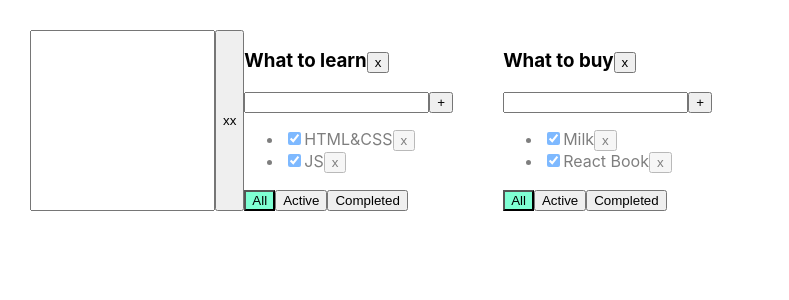
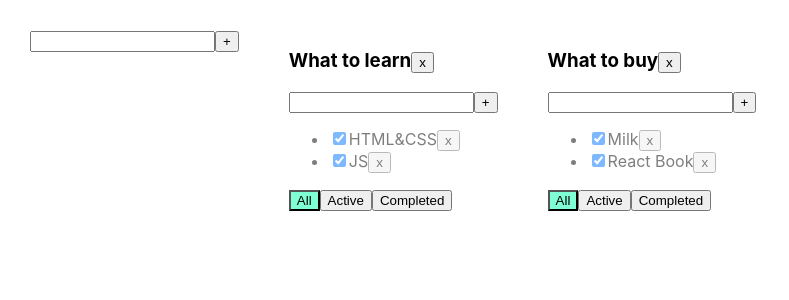
Before and after one commit to Alexispd7/TD6, a React (Create React App) app: page / in a window 1280 px wide. Shown: the top 300 px of the page, without its empty margins (0-789 px from the left). Built offline with nearby package versions, Linux system fonts and the light colour scheme.

Commit message:
Commit 20min

```diff
--- /dev/null
+++ b/src/AddItemForm.tsx
@@ -0,0 +1,41 @@
+import React, {ChangeEvent, KeyboardEvent, useState} from "react";
+
+type AddItemFormPropsType = {
+    addItem: (title: string) => void,
+
+}
+
+export function AddItemForm(props: AddItemFormPropsType) {
+    let [title, setTitle] = useState("");
+    const onChangeHandler = (e: ChangeEvent<HTMLInputElement>) => {
+        setTitle(e.currentTarget.value)
+    };
+    const onKeyPressHandler = (e: KeyboardEvent<HTMLInputElement>) => {
+        setError(null);
+        if (e.charCode === 13) {
+            addTask();
+        }
+    };
+    let [error, setError] = useState<string | null>(null);
+    const addTask = () => {
+
+        let newTitle = title.trim();
+        if (newTitle !== "") {
+            props.addItem(newTitle);
+            setTitle("");
+        } else {
+            setError("Title is required");
+        }
+    }
+
+
+    return <div>
+        <input value={title}
+               onChange={onChangeHandler}
+               onKeyPress={onKeyPressHandler}
+               className={error ? "error" : ""}
+        />
+        <button onClick={addTask}>+</button>
+        {error && <div className="error-message">{error}</div>}
+    </div>
+}
--- a/src/App.tsx
+++ b/src/App.tsx
@@ -2,6 +2,7 @@
 import './App.css';
 import {TaskType, Todolist} from './Todolist';
 import {v1} from 'uuid';
+import {AddItemForm} from "./AddItemForm";
 
 export type FilterValuesType = "all" | "active" | "completed";
 type TodolistType = {
@@ -85,9 +86,22 @@
         setTasks({...tasks});
     }
 
+    function addTodolist(title: string) {
+        let todolist: TodolistType = {
+            id: v1(),
+            filter: "all",
+            title: title
+        };
+    setTodolists([todolist, ...todolists]);
+    setTasks({
+        ...tasks,
+        [todolist.id]: []
+    })
+    }
+
     return (
         <div className="App">
-            <input/> <button>xx</button>
+           <AddItemForm addItem={addTodolist}  />
             {
                 todolists.map(tl => {
                     let allTodolistTasks = tasks[tl.id];
--- a/src/Todolist.tsx
+++ b/src/Todolist.tsx
@@ -1,5 +1,6 @@
-import React, {ChangeEvent, useState, KeyboardEvent} from 'react';
+import React, {ChangeEvent} from 'react';
 import {FilterValuesType} from './App';
+import {AddItemForm} from "./AddItemForm";
 
 export type TaskType = {
     id: string
@@ -20,29 +21,9 @@
 }
 
 export function Todolist(props: PropsType) {
-    let [title, setTitle] = useState("")
-    let [error, setError] = useState<string | null>(null)
 
-    const addTask = () => {
-        let newTitle = title.trim();
-        if (newTitle !== "") {
-            props.addTask(newTitle, props.id);
-            setTitle("");
-        } else {
-            setError("Title is required");
-        }
-    }
 
-    const onChangeHandler = (e: ChangeEvent<HTMLInputElement>) => {
-        setTitle(e.currentTarget.value)
-    }
 
-    const onKeyPressHandler = (e: KeyboardEvent<HTMLInputElement>) => {
-        setError(null);
-        if (e.charCode === 13) {
-            addTask();
-        }
-    }
 
     const removeTodolist = () => props.removeTodolist(props.id)
 
@@ -50,20 +31,16 @@
     const onActiveClickHandler = () => props.changeFilter("active", props.id);
     const onCompletedClickHandler = () => props.changeFilter("completed", props.id);
 
+    const addTask = (title: string) => {
+
+        props.addTask(title, props.id);
+    }
     return <div>
 
         <h3> {props.title}
             <button onClick={removeTodolist}>x</button>
         </h3>
-        <div>
-            <input value={title}
-                   onChange={onChangeHandler}
-                   onKeyPress={onKeyPressHandler}
-                   className={error ? "error" : ""}
-            />
-            <button onClick={addTask}>+</button>
-            {error && <div className="error-message">{error}</div>}
-        </div>
+        <AddItemForm  addItem={addTask}/>
         <ul>
             {
                 props.tasks.map(t => {
@@ -94,42 +71,3 @@
         </div>
     </div>
 }
-
-type AddItemFormPropsType = {
-    addTask: (title: string, todolistId: string) => void,
-    id: string
-}
-
-function AddItemForm(props: AddItemFormPropsType) {
-    let [title, setTitle] = useState("");
-    const onChangeHandler = (e: ChangeEvent<HTMLInputElement>) => {
-        setTitle(e.currentTarget.value)
-    };
-    const onKeyPressHandler = (e: KeyboardEvent<HTMLInputElement>) => {
-        setError(null);
-        if (e.charCode === 13) {
-            addTask();
-        }
-    };
-    let [error, setError] = useState<string | null>(null);
-    const addTask = () => {
-        let newTitle = title.trim();
-        if (newTitle !== "") {
-            props.addTask(newTitle, props.id);
-            setTitle("");
-        } else {
-            setError("Title is required");
-        }
-    }
-
-
-    return <div>
-        <input value={title}
-               onChange={onChangeHandler}
-               onKeyPress={onKeyPressHandler}
-               className={error ? "error" : ""}
-        />
-        <button onClick={addTask}>+</button>
-        {error && <div className="error-message">{error}</div>}
-    </div>
-}
```
